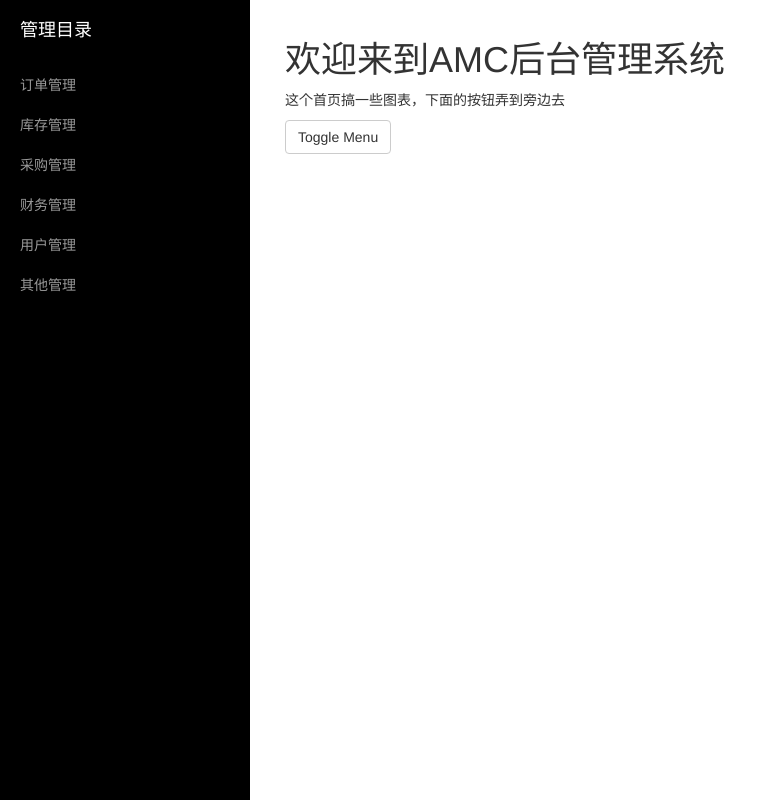
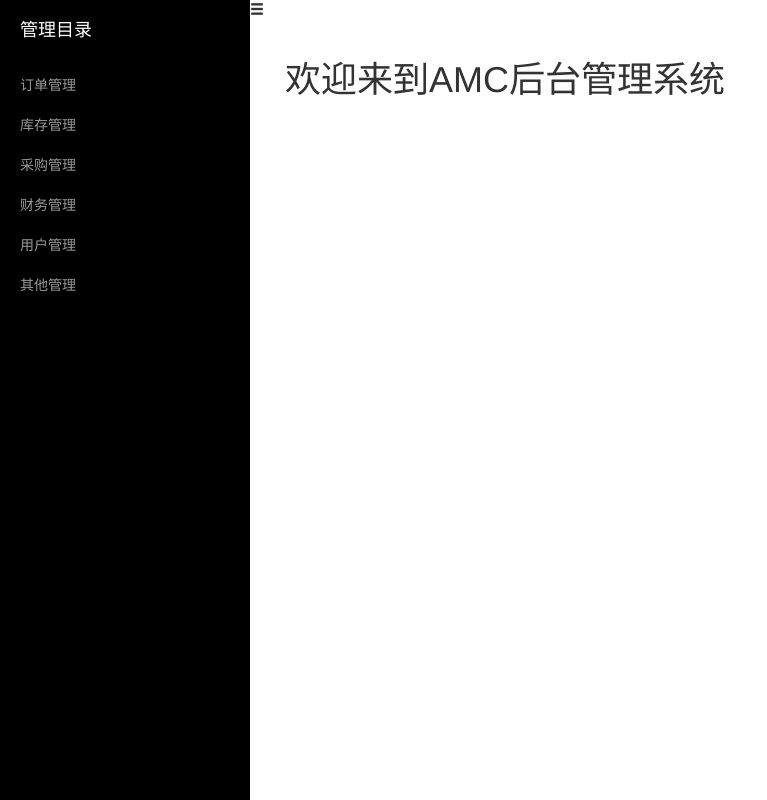
Before and after one commit to fantastao/amc, a Flask app: page /admin/ in a window 1280 px wide. Shown: the whole page, without its empty margins (0-767 px from the left). Run offline with Flask 2, Linux system fonts and the light colour scheme; some libraries are stand-ins or nearby versions.

Commit message:
little fix

```diff
--- a/amc/panel/order_admin.py
+++ b/amc/panel/order_admin.py
@@ -1,6 +1,6 @@
 # -*- coding: utf-8 -*-
 
-from flask import Blueprint, views, render_template
+from flask import Blueprint, views, render_template, abort
 
 from amc.models import OrderModel
 
@@ -17,7 +17,7 @@ class OrderAdmin(views.MethodView):
         if id is not None:
             order = OrderModel.query.get(id)
             if not order:
-                return
+                abort(404)
             return render_template(self.template_detail, order=order)
         orders = OrderModel.query.all()
         return render_template(self.template_list, orders=orders)
--- a/amc/templates/panel/index.html
+++ b/amc/templates/panel/index.html
@@ -52,14 +52,13 @@
         <!-- /#sidebar-wrapper -->
 
         <!-- Page Content -->
+        <span class="glyphicon glyphicon-menu-hamburger" aria-hidden="true" href="#menu-toggle" id="menu-toggle"></span>
         <div id="page-content-wrapper">
             <div class="container-fluid">
                 <div class="row">
                     <div class="col-lg-12">
     {% block content %}
                         <h1>欢迎来到AMC后台管理系统</h1>
-                        <p>这个首页搞一些图表，下面的按钮弄到旁边去</p>
-                        <a href="#menu-toggle" class="btn btn-default" id="menu-toggle">Toggle Menu</a>
     {% endblock %}
                     </div>
                 </div>
--- a/amc/templates/panel/order_detail.html
+++ b/amc/templates/panel/order_detail.html
@@ -0,0 +1,6 @@
+{% extends "panel/index.html" %}
+
+{% block content %}
+<h1>订单管理</h1>
+
+{% endblock %}
```
